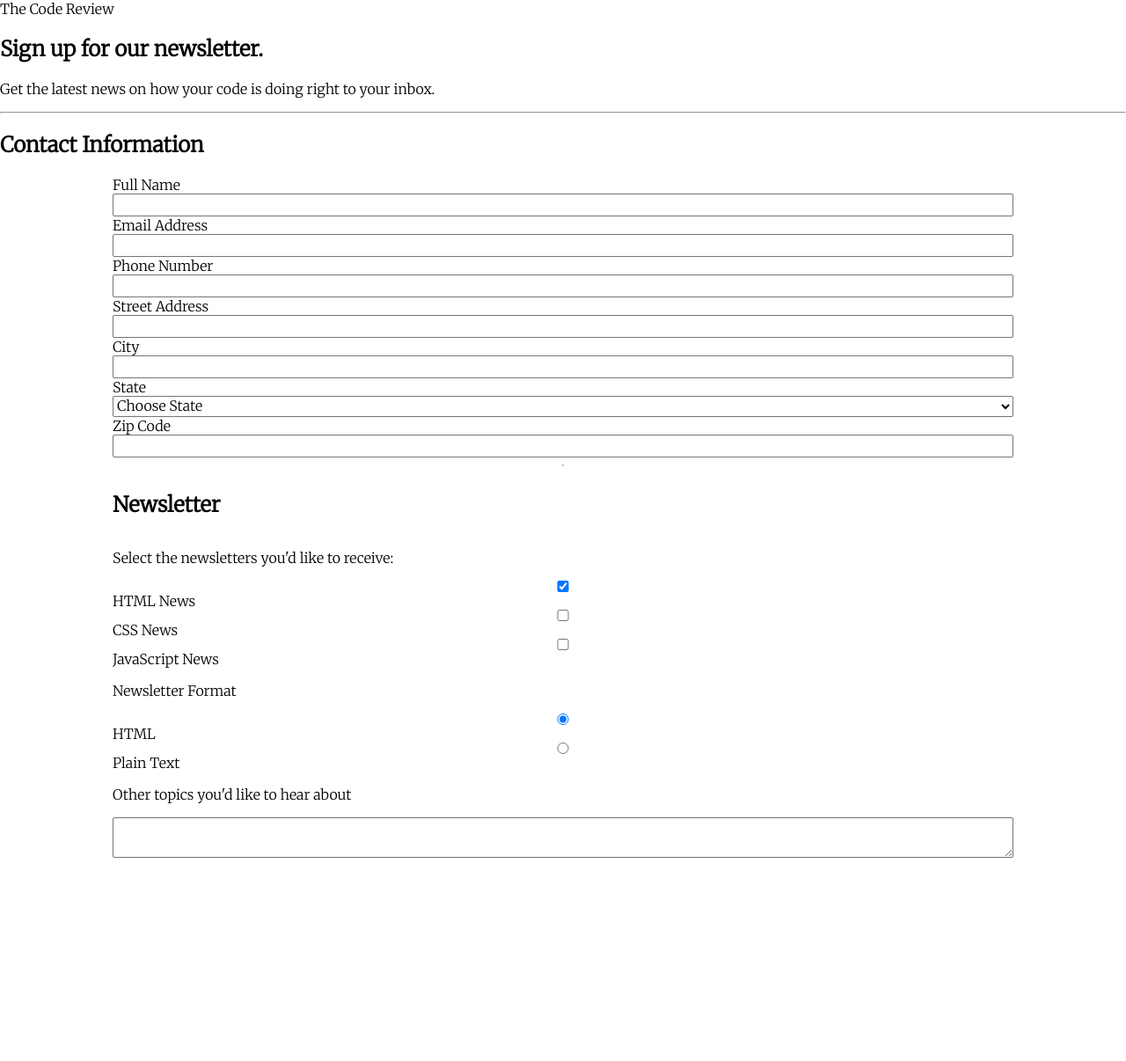
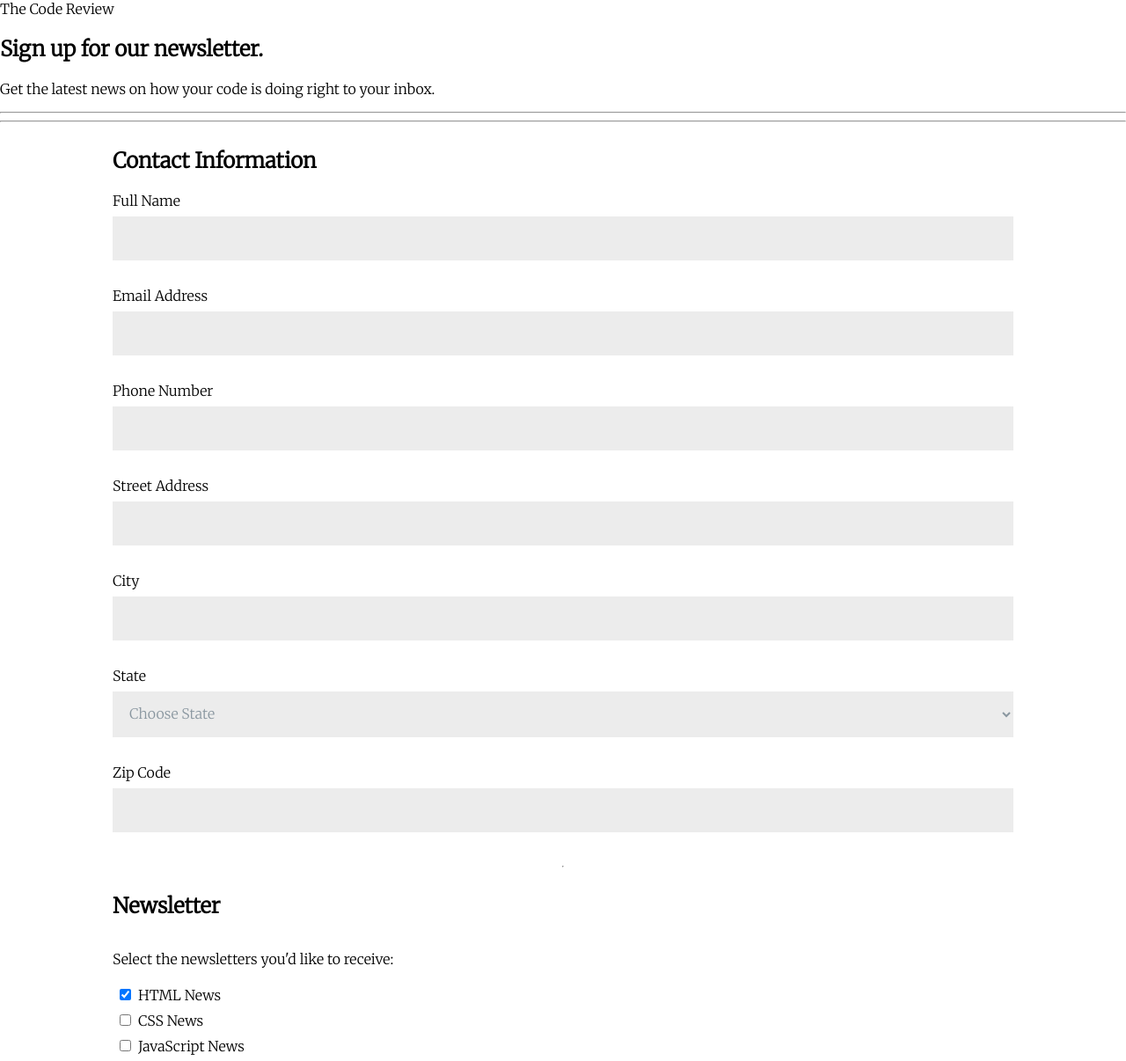
Before and after one commit to computergrrl/Client-Side-Registration-Form-Mobile-Responsive, a plain HTML site: page index.html in a window 1280 px wide. Shown: the top 1206 px of the page at 88% size. Before the commit the page ends 975 px from the top, so only its background shows below. Drawn offline with Linux system fonts and the light colour scheme.

Commit message:
input styling and label updates

```diff
--- a/css/style.css
+++ b/css/style.css
@@ -4,7 +4,6 @@
 
 
 body {
-    /* margin:0; */
     font-family: 'Merriweather', serif;
 }
 
@@ -14,3 +13,25 @@ body {
     width: 80%;
     margin: auto;
 }
+
+input[type="text"],
+input[type="email"],
+input[type="tel"],
+textarea,
+select {
+  background: rgba(255,255,255,0.1);
+  border: none;
+  font-size: 16px;
+  height: auto;
+  margin-top: 8px;
+  padding: 15px;
+  width: 100%;
+  background-color: #ececec;
+  color: #8a97a0;
+  margin-bottom: 30px;
+}
+
+input[type="radio"],
+input[type="checkbox"] {
+  margin: 8px;
+}
--- a/index.html
+++ b/index.html
@@ -17,14 +17,15 @@
         <h2>Sign up for our newsletter.</h2>
         <p>Get the latest news on how your code is doing right to your inbox.</p>
         <hr>
-        <h2>Contact Information</h1>
-            <form class="form-container">
+        <hr>
+        <form class="form-container">
+          <h2>Contact Information</h1>
                 <label for="name">Full Name</label>
                 <input id="name" name="user_name" type="text">
                 <label for="email">Email Address</label>
-                <input id="email" name="user_email" type="text">
+                <input id="email" name="user_email" type="email">
                 <label for="phone">Phone Number</label>
-                <input id="phone" name="user_phone" type="text">
+                <input id="phone" name="user_phone" type="tel">
                 <label for="address">Street Address</label>
                 <input id="address" name="user_address" type="text">
                 <label for="city">City</label>
@@ -88,12 +89,16 @@
                   <hr>
                 <h2>Newsletter</h2>
                 <p>Select the newsletters you'd like to receive:</p>
-                  <input type="checkbox" name="newsChoose" value="HTML-News" checked="true">HTML News
-                  <input type="checkbox" name="newsChoose" value="CSS-News">CSS News
-                  <input type="checkbox" name="newsChoose" value="JS-News">JavaScript News
+                  <label for="html_news"><input type="checkbox" id="html_news" name="newsChoose" value="HTML-News" checked="true">HTML News</label>
+
+                  <label for="css_news"><input type="checkbox" id="css_news" name="newsChoose" value="CSS-News">CSS News</label>
+
+                  <label for="js_news"><input type="checkbox" id="js_news" name="newsChoose" value="JS-News">JavaScript News</label>
+
                 <p>Newsletter Format </p>
-                  <input type="radio" name="format" checked="true" value="HTML">HTML
-                  <input type="radio" name="format" value="text">Plain Text
+                  <label for="HTML"><input type="radio" id="HTML" name="format" checked="true" value="HTML">HTML</label>
+
+                  <label for="plain_text"><input type="radio" id="plain_text" name="format" value="text">Plain Text</label>
                 <p>Other topics you'd like to hear about</p>
                   <textarea name="other"></textarea>
 
```
